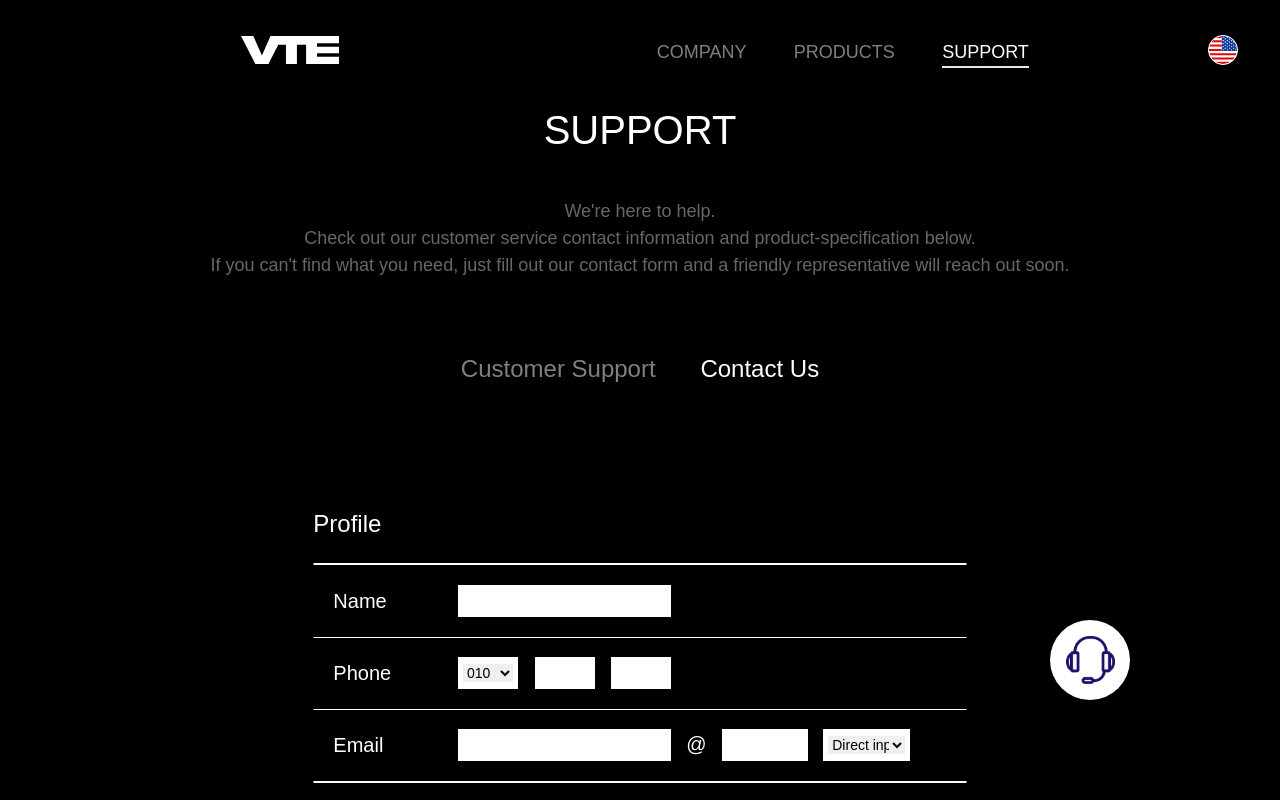
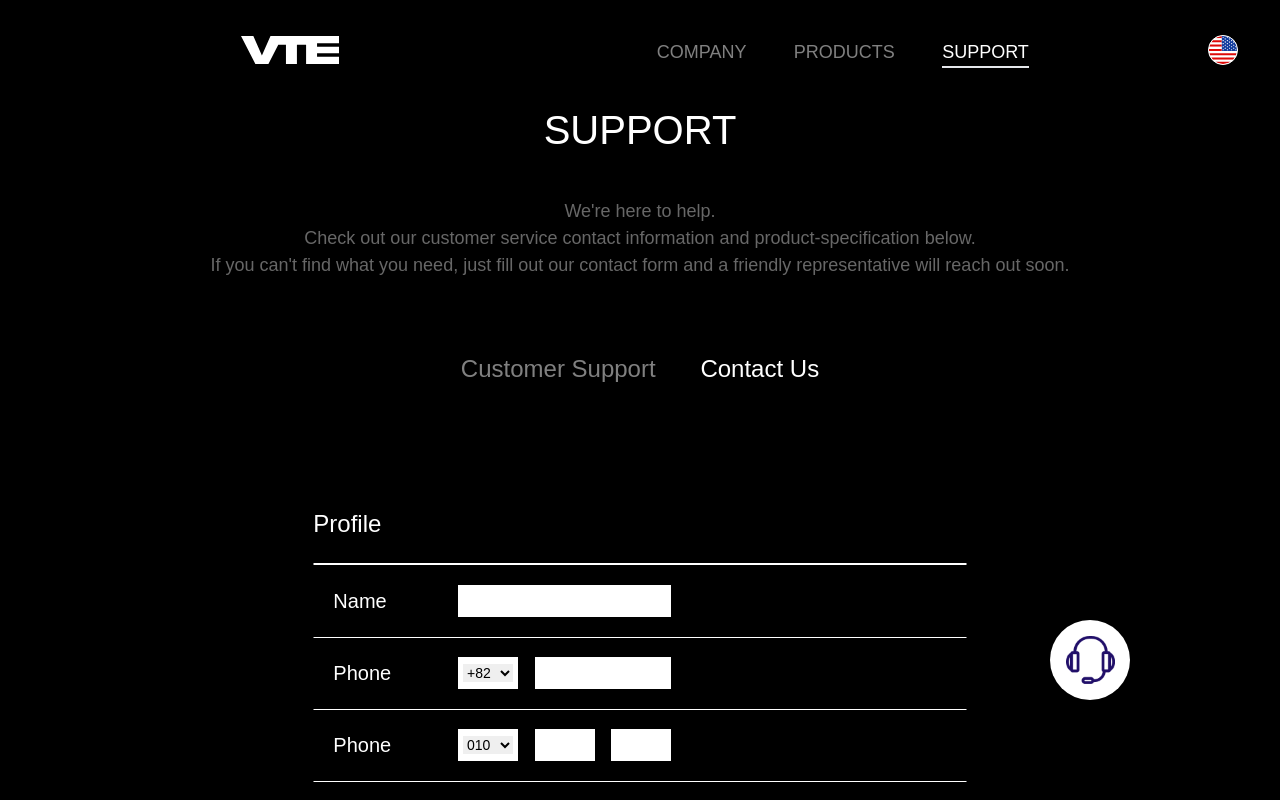
Before and after one commit to jkiwkoo/vte_front, a Next.js app: page /support in a window 1280 px wide. Both pictures are taken after a click on the element "Contact Us". Shown: the top 800 px of the page. Built offline with nearby package versions, Linux system fonts and the light colour scheme; a web font is replaced by a local one.

Commit message:
Add tel number

```diff
--- a/src/components/ContactUs.tsx
+++ b/src/components/ContactUs.tsx
@@ -10,6 +10,8 @@ export const ContactUs = () => {
   const [firstNumber, setFirstNumber] = useState('010');
   const [middleNumber, setMiddleNumber] = useState('');
   const [lastNumber, setLastNumber] = useState('');
+  const [telCode, setTelCode] = useState('+82');
+  const [telNumber, setTelNumber] = useState('');
   const [email, setEmail] = useState('');
   const [domain, setDomain] = useState('');
   const [isDirect, setIsDirect] = useState(true);
@@ -26,6 +28,8 @@ export const ContactUs = () => {
     setIsDirect(true);
     setSubject('');
     setMessage('');
+    setTelCode('+82');
+    setTelNumber('');
   };
 
   const isNumber = (number: string) => {
@@ -34,9 +38,16 @@ export const ContactUs = () => {
     return re.test(number);
   };
 
+  const isNumber2 = (number: string) => {
+    const re = new RegExp('^[0-9]*$');
+
+    return re.test(number);
+  };
+
   const sendEmail = () => {
     const templateParams = {
       name: name,
+      tel: `${telCode} ${telNumber}`,
       number: `${firstNumber}-${middleNumber}-${lastNumber}`,
       email: `${email}@${domain}`,
       subject: subject,
@@ -73,6 +84,35 @@ export const ContactUs = () => {
             }}
             value={name}
           />
+        </div>
+      </div>
+      <Line virtualWidth="51.04vw" />
+      <div className="flex items-center h-[70px]">
+        <div className="w-[11.3vw] pl-[20px]">{t('word.phone')}</div>
+        <div className="flex gap-[1.302vw]">
+          <div className="w-[4.6875vw] bg-white flex items-center px-[5px] h-[32px] text-[14px] text-black">
+            <select
+              className="w-full"
+              value={telCode}
+              onChange={(e) => {
+                setTelCode(e.target.value);
+              }}
+            >
+              <option value="+82">+82</option>
+              <option value="+86">+86</option>
+              <option value="+1">+1</option>
+            </select>
+          </div>
+          <div className="w-[10.677vw] bg-white flex items-center px-[5px] h-[32px] text-[14px] text-black">
+            <input
+              spellCheck={false}
+              className="w-full bg-transparent outline-none"
+              onChange={(e) => {
+                isNumber2(e.target.value) ? setTelNumber(e.target.value) : null;
+              }}
+              value={telNumber}
+            />
+          </div>
         </div>
       </div>
       <Line virtualWidth="51.04vw" />
```
